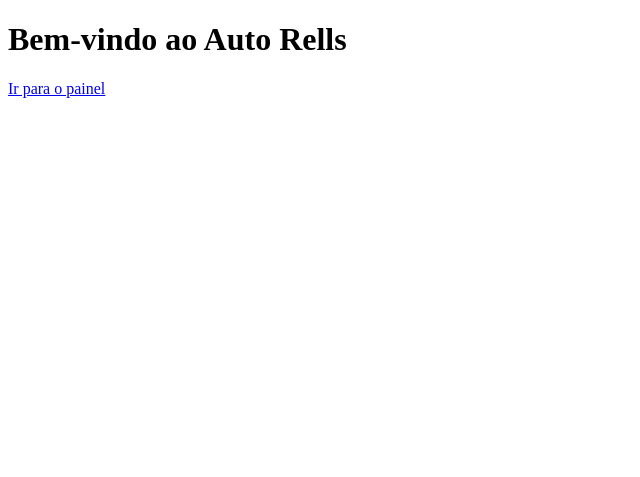
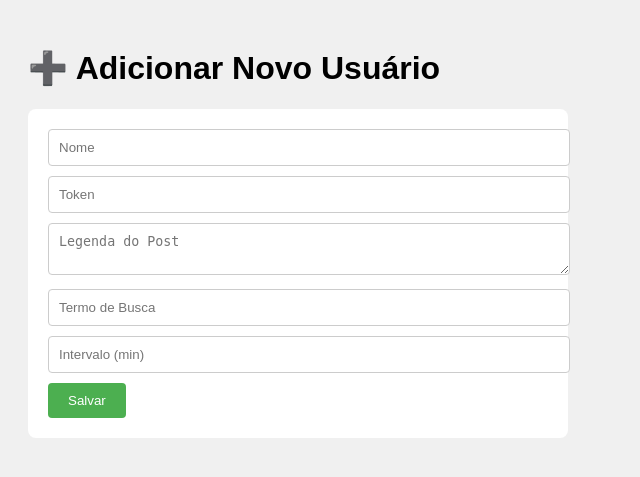
Before and after one commit to anatiel205/Auto-rells, a Flask app: template templates/index.html in a window 1280 px wide. Shown: the top 477 px of the page, without its empty margins (0-640 px from the left). Run offline with Flask 3, Linux system fonts and the light colour scheme; the template is opened without the code that fills it, so the values that code supplies are empty.

Commit message:
Update index.html

```diff
--- a/templates/index.html
+++ b/templates/index.html
@@ -1,8 +1,24 @@
 <!DOCTYPE html>
-<html>
-<head><title>Auto Rells - Home</title></head>
+<html lang="pt-br">
+<head>
+  <meta charset="UTF-8">
+  <title>Adicionar Usuário</title>
+  <style>
+    body { font-family: Arial; padding: 20px; background: #f0f0f0; }
+    form { background: white; padding: 20px; border-radius: 8px; width: 100%; max-width: 500px; }
+    input, textarea { width: 100%; padding: 10px; margin-bottom: 10px; border: 1px solid #ccc; border-radius: 4px; }
+    button { padding: 10px 20px; background: #4CAF50; color: white; border: none; border-radius: 4px; }
+  </style>
+</head>
 <body>
-    <h1>Bem-vindo ao Auto Rells</h1>
-    <a href="/painel">Ir para o painel</a>
+  <h1>➕ Adicionar Novo Usuário</h1>
+  <form method="post">
+    <input type="text" name="nome" placeholder="Nome" required>
+    <input type="text" name="token" placeholder="Token" required>
+    <textarea name="legenda" placeholder="Legenda do Post" required></textarea>
+    <input type="text" name="termo" placeholder="Termo de Busca" required>
+    <input type="number" name="intervalo" placeholder="Intervalo (min)" required>
+    <button type="submit">Salvar</button>
+  </form>
 </body>
 </html>
```
